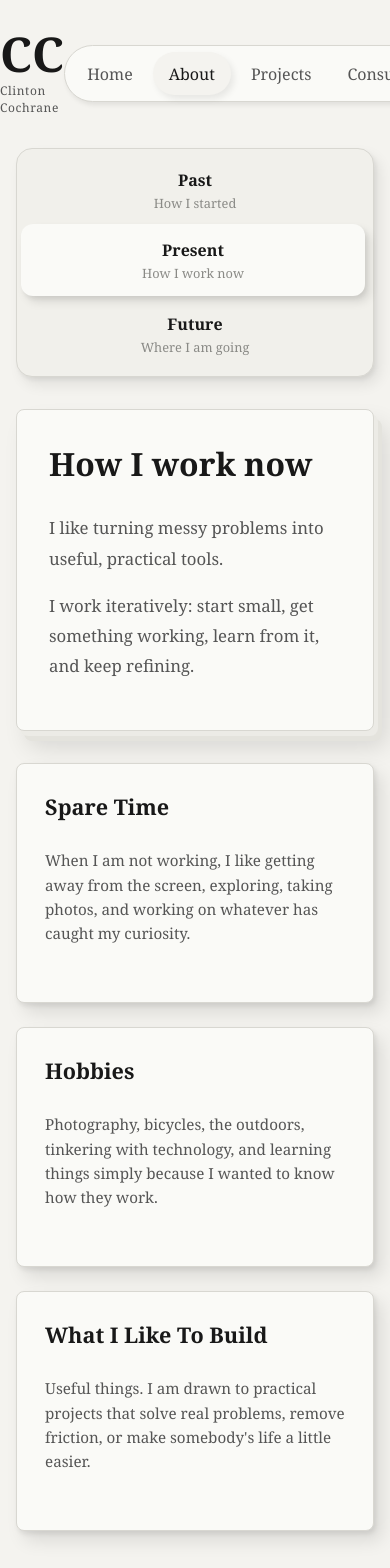
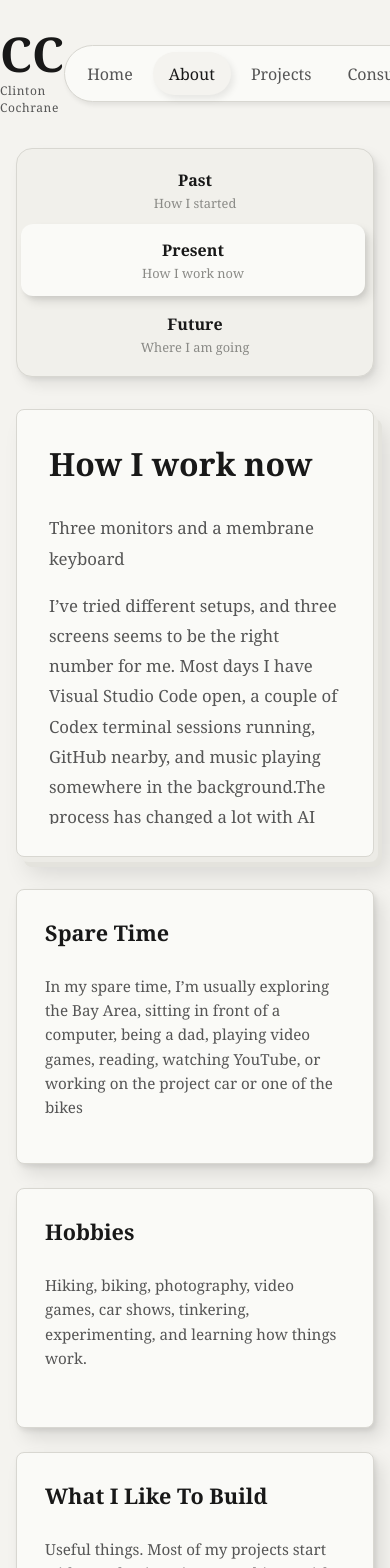
Before and after one commit to Clinton-Cochrane/iBuild, a React (Vite) app: page /about in a window 390 px wide. Shown: the top 1568 px of the page. Built offline with nearby package versions, Linux system fonts and the light colour scheme.

Commit message:
designtweaks

```diff
--- a/src/data/projects.js
+++ b/src/data/projects.js
@@ -3,11 +3,13 @@ const projects = [
         id: "bike-companion",
         title: "Bike Companion",
         description:
-            "A bicycle tracking and maintenance application focused on rides, bikes, components, and service history.",
-        technologies: ["Kotlin", "Android", "Room"],
-        image: null,
-        githubUrl: "#",
-        projectUrl: "#",
+            "A bicycle tracking and maintenance application focused on rides, bikes, components, and service history. I originally built it as a Java school project when I did not have a car and was maintaining four bikes of my own. Over time, I have rebuilt much of it in Kotlin and expanded it into something I actually use. It tracks mileage, maintenance intervals, parts, rides, and service history so a bike’s real workload is easier to understand. It is still a little clunky, and that is okay. There are features I still want to add, including emergency alerts, but it already does what I originally needed: help keep a bike dependable enough to get me through the work week.",
+        technologies: ["Kotlin", "Android", "Room", "Java"],
+        image: "/photos/bike_companion.png",
+        githubUrl: "https://github.com/Clinton-Cochrane/Bike_CompanionVersion1.0",
+        projectUrl: "https://github.com/Clinton-Cochrane/Bike_CompanionVersion1.0",
+        commitDetails: "193 commits",
+        LastCommitDate: "Sep 2026",
         featured: true,
     },
 
@@ -15,11 +17,13 @@ const projects = [
         id: "bud-e",
         title: "Bud-e",
         description:
-            "A local-first recommendation tool that uses purchase history, product chemistry, and personal preferences.",
+            "Bud-e started as a notebook page, became a spreadsheet, and eventually turned into a local first AI terminal application. The goal is to explore whether there is a useful relationship between product descriptions, terpene blends, purchase history, and how a particular batch actually made the user feel. Instead of rating an individual session, Bud-e records reflections at the batch level to reduce some of the day to day noise. It can ingest a menu URL, read product descriptions, compare their language against the vibe the user is looking for, and recommend three products. The recommendation process combines description language, product chemistry, purchase history, and personal preferences rather than relying on strain names alone.",
         technologies: ["Python", "SQLite", "Ollama"],
-        image: null,
-        githubUrl: "#",
-        projectUrl: "#",
+        image: "/photos/bud-e.png",
+        githubUrl: "https://github.com/Clinton-Cochrane/bud-e/tree/poc",
+        projectUrl: "https://github.com/Clinton-Cochrane/bud-e/tree/poc",
+        commitDetails: "34 commits",
+        LastCommitDate: "Aug 2026",
         featured: true,
     },
 
@@ -27,12 +31,14 @@ const projects = [
         id: "portfolio",
         title: "iBuild",
         description:
-            "A two-sided personal portfolio combining an interactive game world with a traditional project overview.",
+            "iBuild started as an idea I saw on YouTube and wanted to experiment with: turning a personal portfolio into a small interactive world. It is essentially an interactive paper map that lets someone explore the same information found on this site in a different way. I drew the scene by hand, imported the map into Tiled, brought it into Kaplay, and added player movement, collisions, and interactive areas. The result is intentionally simple. It is less about building a full game and more about learning how game development works while creating a more personal way to present projects, hobbies, photos, and other pieces of who I am",
         technologies: ["React", "KAPLAY"],
-        image: null,
-        githubUrl: "#",
-        projectUrl: "#",
+        image: "/photos/ibuild.png",
+        githubUrl: "https://github.com/Clinton-Cochrane/iBuild",
+        projectUrl: "https://i-build-one.vercel.app/",
         featured: true,
+        commitDetails: "9 commits",
+        LastCommitDate: "Sep 2026",
     },
 ];
 
--- a/src/pages/about/about.css
+++ b/src/pages/about/about.css
@@ -114,6 +114,7 @@
    ========================= */
 
 .about-main-card {
+    height: 20rem;
     min-height: 20rem;
     padding: 3rem;
 
@@ -132,10 +133,26 @@
 }
 
 .about-main-card p {
-    max-width: 45rem;
 
     font-size: 1.05rem;
     line-height: 1.8;
+}
+
+.about-main-card .paper-card-content {
+    display: flex;
+    flex: 1;
+    flex-direction: column;
+    min-height: 0;
+}
+
+.about-main-card-scroll {
+    flex: 1;
+    min-height: 0;
+    overflow-y: auto;
+}
+
+.about-main-card-scroll p:first-child {
+    margin-top: 0;
 }
 
 
@@ -194,6 +211,7 @@
     }
 
     .about-main-card {
+        height: 28rem;
         min-height: auto;
         padding: 2rem;
     }
--- a/src/pages/about/main.jsx
+++ b/src/pages/about/main.jsx
@@ -5,24 +5,25 @@ import "./about.css"
 const aboutSections = {
     past: {
         title: "How I started",
-        paragraphs: ["This is where the story of how I got started will go ",
-            "We will eventually talk about the path that led me into software, building things, and the work I do now.",
+        paragraphs: ["I was a builder before I was a developer.",
+            "As a kid, I was always making things, even little battery-powered lights to use when the classroom went dark for the projector. I got my first computer when I was five, running Windows 95, and computers have been part of my life ever since.I got into programming because of someone I met on Google+. He told me to give it a chance, so I did. JavaScript led to Python, Python led to a computer science degree, and that degree gave me the foundation to understand how software works.",
+            "It also taught me pretty quickly that the learning never stops. My first job out of school was in C#, a language my degree never covered, so I learned it. I started out loving Python, but once I began building applications, I found myself drawn to C# and ASP.NET. It has been my go-to backend stack ever since.","The path has changed over the years, but the reason I do it really hasn’t: I like figuring out how things work and then building something with what I learned."
         ]
     },
     present: {
         title: "How I work now",
         paragraphs: [
-            "I like turning messy problems into useful, practical tools.",
-            "I work iteratively: start small, get something working, learn from it, and keep refining.",
+            "Three monitors and a membrane keyboard ","I’ve tried different setups, and three screens seems to be the right number for me. Most days I have Visual Studio Code open, a couple of Codex terminal sessions running, GitHub nearby, and music playing somewhere in the background.The process has changed a lot with AI tools, mostly because they have cut down on decision fatigue. Breaking large problems into small, manageable pieces has always been one of my strengths, and my current workflow leans heavily into that.",
+            "Most projects start as an idea in Obsidian. I add thoughts and details over days or weeks until I have the bandwidth to work on it. From there, I use a chat session to turn the idea into a printable low-level design document I can review, lock, and stop endlessly reconsidering. Then I validate the idea by building the smallest, most brute-force version that can prove whether it actually works.Once I have that starting point, the project moves into an implementation and testing loop. I deploy it, use it, find what is missing, and capture new features or problems as GitHub issues. Those issues get broken into small slices, and I work alongside Codex sessions to implement them while I review the decisions, code, and results.",
+            "Every project gets a README and a set of “printed” documentation that represents the decisions I already made, something a late-night coding session cannot quietly rewrite. Once a project is stable, it joins the rotation. I revisit it periodically to test it, update dependencies, fix anything that has broken, and add features when there is a real reason to.The goal is not to finish everything. It is to keep each project understandable, useful, and easy to pick back up."
         ],
     },
 
     future: {
         title: "What I am working toward",
         paragraphs: [
-            "This is where I will talk about what I want to build toward next.",
-            "The goal is continued learning, useful work, independence, and helping people through the things I build.",
-        ],
+            "your mom",
+            "Gottem.", "I don’t really have a finish line in mind. I want to keep learning, keep building useful things, and keep getting better at turning ideas into something real.I want the freedom to work on problems that interest me, help people and small businesses when I can, and keep enough room in my life to experiment just because I’m curious.Some projects might become products. Some might turn into consulting work. Some might exist only because I wanted to know if I could build them. That is fine with me.Mostly, I want to keep building, keep learning, and leave things a little better than I found them. ",],
 
     }
 };
@@ -30,17 +31,17 @@ const aboutSections = {
 const aboutCards = [
     {
         title: "Spare Time",
-        description: "When I am not working, I like getting away from the screen, exploring, taking photos, and working on whatever has caught my curiosity.",
+        description: "In my spare time, I’m usually exploring the Bay Area, sitting in front of a computer, being a dad, playing video games, reading, watching YouTube, or working on the project car or one of the bikes",
         className: "about-card-spare-time",
     },
     {
         title: "Hobbies",
-        description: "Photography, bicycles, the outdoors, tinkering with technology, and learning things simply because I wanted to know how they work.",
+        description: "Hiking, biking, photography, video games, car shows, tinkering, experimenting, and learning how things work.",
         className: "about-card-hobbies",
     },
     {
         title: "What I Like To Build",
-        description: "Useful things. I am drawn to practical projects that solve real problems, remove friction, or make somebody's life a little easier.",
+        description: "Useful things. Most of my projects start with a real pain point, something I wish existed, or an existing solution that doesn’t quite do what I need. Sometimes I build something just to see if I can. Other times, making the thing myself is simpler than trying to bend someone else’s solution into shape.",
         className: "about-card-building",
 
     }
@@ -82,9 +83,12 @@ export default function About() {
                 </button>
             </div>
             <Papercard title={section.title} className="about-main-card">
-                {section.paragraphs.map((paragraph) => (
-                    <p key={paragraph}>{paragraph}</p>
-                ))}
+                <p>{section.paragraphs[0]}</p>
+                <div className="about-main-card-scroll" key={activeSection} role="region" aria-label={`${section.title} details`} tabIndex={0}>
+                    {section.paragraphs.slice(1).map((paragraph) => (
+                        <p key={paragraph}>{paragraph}</p>
+                    ))}
+                </div>
             </Papercard>
 
             <section className="about-card-grid" aria-label="More about me">
--- a/src/pages/consulting/main.jsx
+++ b/src/pages/consulting/main.jsx
@@ -39,9 +39,7 @@ export default function Consulting() {
     return (
         <main className="consulting-page">
             <header className="consulting-header">
-                <h1 className="consulting-heading">Consulting</h1>
-                <p>  I help small businesses turn technical problems and ideas
-                    into practical tools they can actually use.
+                <p>  I solve small businesses technical problems
                 </p>
             </header>
 
--- a/src/pages/contact/main.jsx
+++ b/src/pages/contact/main.jsx
@@ -18,7 +18,6 @@ export default function Contact() {
     return (
         <main className="contact-page">
             <header className="contact-header">
-                <h1 className="contact-heading">Contact</h1>
 
                 <p>
                     Have something interesting to build, fix, or talk about?
--- a/src/pages/photos/main.jsx
+++ b/src/pages/photos/main.jsx
@@ -46,7 +46,6 @@ export default function Photos(){
     return (
         <main className="photos-page">
             <header className="photos-header">
-                <h1 className="photos-heading">Photos</h1>
 
                 <p>
                     A collection of things that caught my eye.
--- a/src/pages/projects/main.jsx
+++ b/src/pages/projects/main.jsx
@@ -4,7 +4,6 @@ import "./project.css"
 export default function Projects() {
     const featuredProjects = projects.filter((project) => project.featured);
     return (<main className="projects-page">
-        <h1 className="projects-heading">Projects</h1>
 
         <p className="projects-intro">
             Things I have built, experimented with, and learned from.
--- a/src/pages/projects/project.css
+++ b/src/pages/projects/project.css
@@ -37,7 +37,7 @@
     display: grid;
     grid-template-columns: repeat(3, 1fr);
 
-    gap: 1.5rem;
+    gap: 2rem;
 }
 
 .all-projects-link {
```
Also changed, not shown: src/components/projectcard/projectcard.css (+6 -6 lines), src/components/projectcard/projectcard.jsx (+4 -9 lines), src/pages/home/home.css (+41 -0 lines), src/pages/home/main.jsx (+14 -7 lines).
